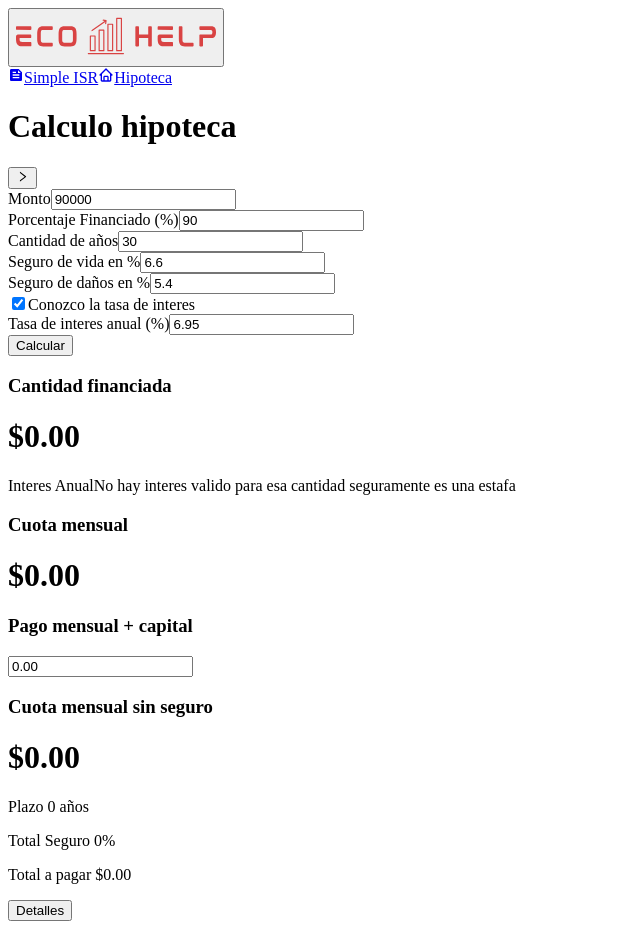
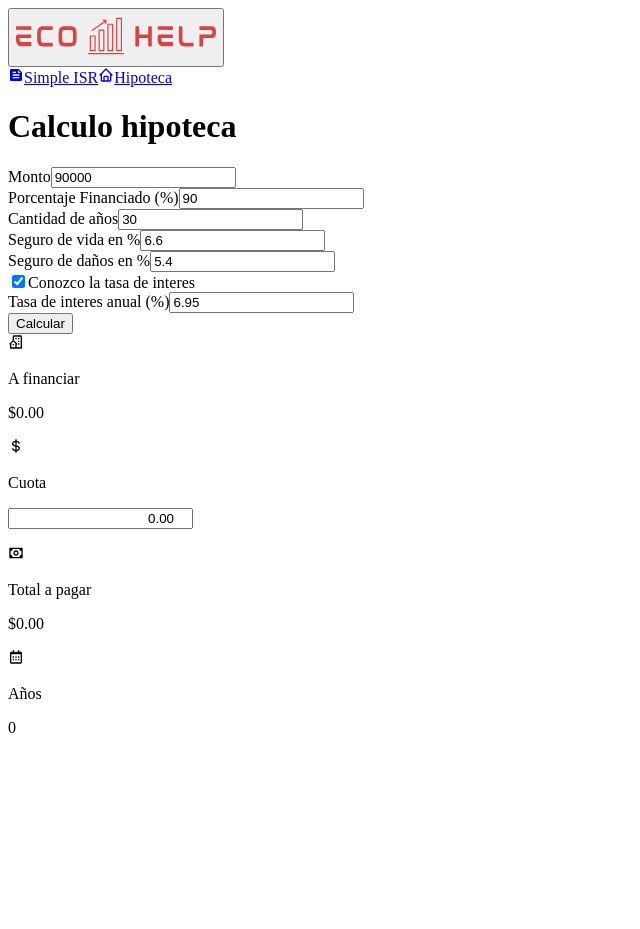
Before and after one commit to MWalter777/eco-help, a Next.js app: page /hipoteca in a window 1280 px wide. Shown: the whole page, without its empty margins (0-640 px from the left). After the commit the page ends 800 px from the top, so only its background shows below. Built offline with nearby package versions, Linux system fonts and the light colour scheme.

Commit message:
calculate hipoteca

```diff
--- a/src/components/customFields/Result.tsx
+++ b/src/components/customFields/Result.tsx
@@ -1,6 +1,6 @@
+import { useState } from 'react';
 import { inDollar } from '@/helpers/parseDollar';
-import { useState, useEffect } from 'react';
-import Details from './Details';
+import { BiDollar, BiBuildingHouse, BiMoney, BiCalendar } from 'react-icons/bi';
 
 type Props = {
 	amount: number;
@@ -22,79 +22,66 @@ export const Result = ({
 	totalInsurance,
 	monthlyFee,
 }: Props) => {
-	const [showDetails, setShowDetails] = useState(false);
 	const [payment, setPayment] = useState<string>('');
-
-	useEffect(() => {
-		setPayment(monthlyPayment.toFixed(2));
-	}, [monthlyPayment]);
 
 	const handlePayment = (e: React.ChangeEvent<HTMLInputElement>) => {
 		const value = e.target.value;
 		setPayment(value);
 	};
 	return (
-		<div className={`flex-col ${monthlyPayment > 0 ? 'flex' : 'hidden'}`}>
-			<div className='border border-gray-500 rounded-md p-2 gap-1 bg-gray-200 mt-4 flex flex-col items-center'>
-				<h3>Cantidad financiada</h3>
-				<h1 className='font-bold text-3xl'>{inDollar(amount)}</h1>
-				<p>
-					Interes Anual
-					{interestRate > 0 ? (
-						<span className='font-bold'> {interestRate}%</span>
-					) : (
-						<span className='text-red-700'>
-							No hay interes valido para esa cantidad
-						</span>
-					)}
-					{!showInterestRate && (
-						<span className='text-red-700'>
-							{interestRate >= 10 &&
-								`Corre de ahi, seguramente no te querian decir la tasa de interes (mayor a ${interestRate} ni siquiera la he calculado, es mayor a esta candidad por lo tanto es una estafa) por que te estan robando! con este interes ni vendiendo todos tus organos vas a terminar de pagarlos en tu vida!`}
-							{interestRate === 0 && ' seguramente es una estafa'}
-						</span>
-					)}
-				</p>
-				<h3>Cuota mensual</h3>
-				<h1 className='font-bold text-xl'>{inDollar(monthlyPayment)}</h1>
-				<h3>Pago mensual + capital</h3>
-				<input
-					className='px-3 pt-1 rounded-md w-fit'
-					type='number'
-					value={payment}
-					onChange={handlePayment}
-				/>
-				<h3>Cuota mensual sin seguro</h3>
-				<h1 className='font-bold text-xl'>{inDollar(monthlyFee)}</h1>
-				<p>
-					Plazo <span>{term}</span> años
-				</p>
-				<p>
-					Total Seguro{' '}
-					<span className='font-bold'>{(totalInsurance * 100).toFixed()}%</span>
-				</p>
-				<p>
-					Total a pagar{' '}
-					<span className='font-bold'>
+		<div className='w-full md:w-6/12 gap-2 text-text flex justify-between flex-wrap'>
+			<div className='md:w-6/12 w-full h-20 justify-center mt-6 relative flex flex-col items-end bg-primary rounded-lg p-2'>
+				<div className='flex justify-center items-center absolute left-4 h-[60px] -top-6 text-white px-4 rounded-lg bg-orange-500'>
+					<BiBuildingHouse className='text-4xl' />
+				</div>
+				<div className='flex flex-col justify-between items-end'>
+					<p className='text-text text-opacity-70'>A financiar</p>
+					<p className='text-2xl w-full rounded-lg flex justify-center text-text'>
+						{inDollar(amount)}
+					</p>
+				</div>
+			</div>
+			<div className='md:w-5/12 w-full h-20 justify-center mt-6 relative flex flex-col items-end bg-primary rounded-lg p-2'>
+				<div className='flex justify-center items-center absolute left-4 h-[60px] -top-6 text-white px-4 rounded-lg bg-blue-500'>
+					<BiDollar className='text-4xl' />
+				</div>
+				<div className='flex flex-col max-w-full justify-between items-end'>
+					<p className='text-text text-opacity-70'>Cuota</p>
+					<p
+						className='text-2xl rounded-lg font-semibold flex justify-end text-text'
+						style={{ width: '100%' }}
+					>
+						<input
+							type='number'
+							value={monthlyPayment.toFixed(2)}
+							className='bg-transparent outline-none flex justify-end w-6/12 md:w-10/12'
+							style={{ textAlign: 'end' }}
+						/>
+					</p>
+				</div>
+			</div>
+			<div className='md:w-6/12 w-full h-20 justify-center mt-6 relative flex flex-col items-end bg-primary rounded-lg p-2'>
+				<div className='flex justify-center items-center absolute left-4 h-[60px] -top-6 text-white px-4 rounded-lg bg-red-500'>
+					<BiMoney className='text-4xl' />
+				</div>
+				<div className='flex flex-col justify-between items-end'>
+					<p className='text-text text-opacity-70'>Total a pagar</p>
+					<p className='text-2xl w-full rounded-lg font-semibold flex justify-center text-text'>
 						{inDollar(monthlyPayment * term * 12)}
-					</span>
-				</p>
+					</p>
+				</div>
 			</div>
-			<button
-				className='bg-green-700 text-white py-2 rounded-md mt-3 w-full'
-				onClick={() => setShowDetails(!showDetails)}
-			>
-				Detalles
-			</button>
-			{showDetails && (
-				<Details
-					amount={amount}
-					interestRate={interestRate}
-					monthlyFee={monthlyFee}
-					years={term}
-					payment={+payment - monthlyFee * totalInsurance}
-				/>
-			)}
+			<div className='md:w-5/12 w-full h-20 justify-center mt-6 relative flex flex-col items-end bg-primary rounded-lg p-2'>
+				<div className='flex justify-center items-center absolute left-4 h-[60px] -top-6 text-white px-4 rounded-lg bg-yellow-500'>
+					<BiCalendar className='text-4xl' />
+				</div>
+				<div className='flex flex-col justify-between items-end'>
+					<p className='text-text text-opacity-70'>Años</p>
+					<p className='text-2xl w-full rounded-lg flex justify-center text-text'>
+						{term}
+					</p>
+				</div>
+			</div>
 		</div>
 	);
 };
--- a/src/components/hipoteca/index.tsx
+++ b/src/components/hipoteca/index.tsx
@@ -72,10 +72,7 @@ const initial: Result = {
 };
 
 const HipotecaForm = () => {
-	const [isOpen, setIsOpen] = useState(true);
 	const [result, setResult] = useState<Result>(initial);
-
-	const toggleSubMenu = () => setIsOpen(!isOpen);
 
 	const onSubmit = (values: InitialValues) => {
 		const { amountFinanced, interest, monthly, totalInsurance, monthlyFee } =
@@ -93,22 +90,10 @@ const HipotecaForm = () => {
 	};
 
 	return (
-		<div className='w-full'>
-			<div
-				className={`w-6/12 bg-primary p-4 rounded-lg border-shadow text-text flex flex-col gap-4 ${
-					isOpen ? 'h-full' : 'h-[60px]'
-				}`}
-			>
+		<div className='w-full gap-4 min-h-max flex justify-between md:flex-row flex-col'>
+			<div className='w-full md:w-6/12 bg-primary p-4 rounded-lg border-shadow text-text flex flex-col gap-4 h-full'>
 				<div className='w-full flex justify-between'>
 					<h1>Calculo hipoteca</h1>
-					<button
-						onClick={toggleSubMenu}
-						className='bg-focus w-7 h-7 flex justify-center items-center text-white rounded-full hover:bg-other'
-					>
-						<AiOutlineRight
-							className={`${isOpen ? 'open-icon-menu' : 'close-icon-menu'}`}
-						/>
-					</button>
 				</div>
 				<Formik
 					initialValues={initialValues}
@@ -118,9 +103,7 @@ const HipotecaForm = () => {
 					{({ values: { showInterestRate } }) => (
 						<Form
 							noValidate
-							className={`w-full flex flex-col gap-2 justify-between ${
-								isOpen ? 'open-menu' : 'close-menu'
-							}`}
+							className='w-full flex flex-col gap-2 justify-between'
 						>
 							<CustomField
 								label='Monto'
```
